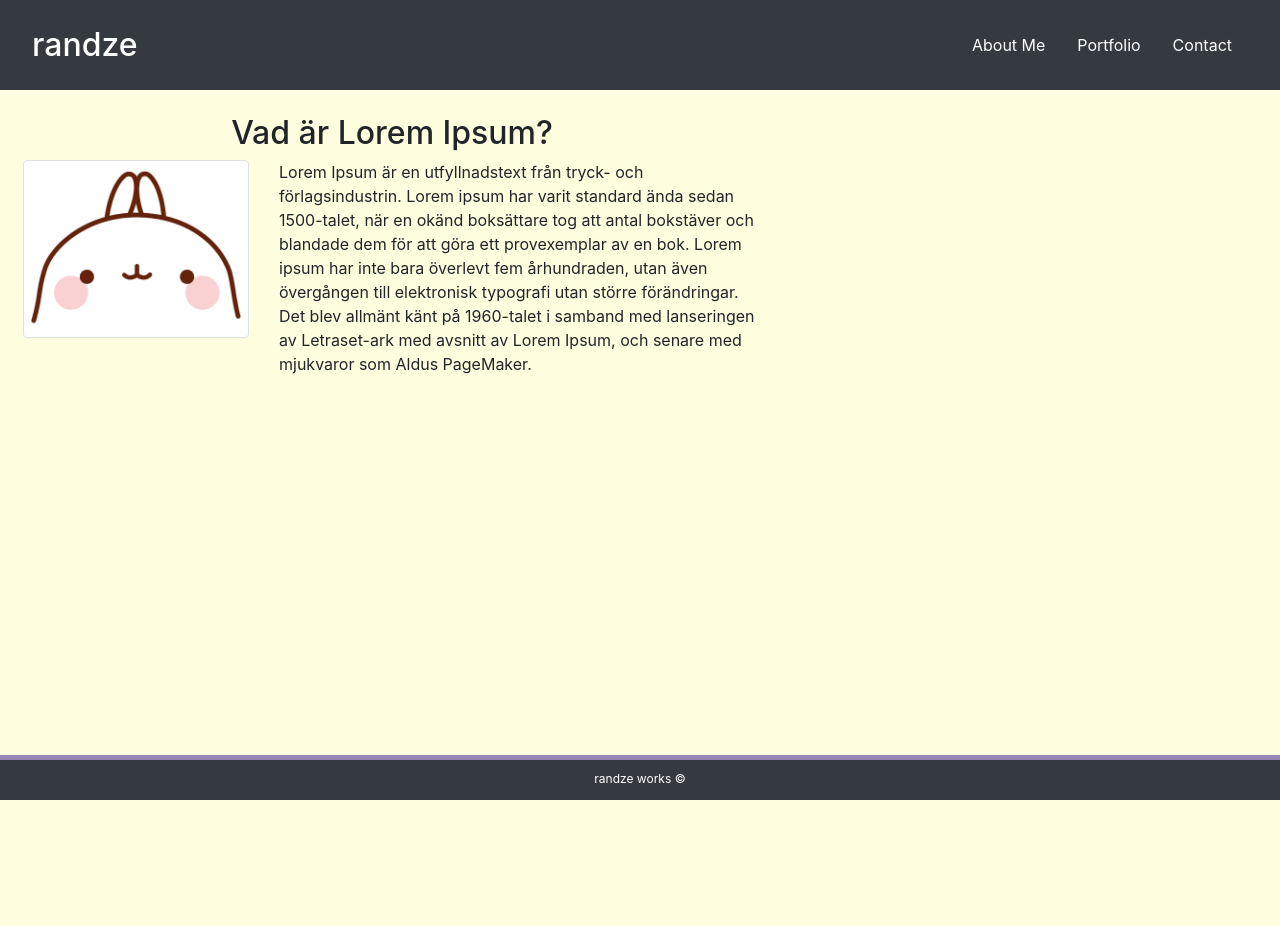
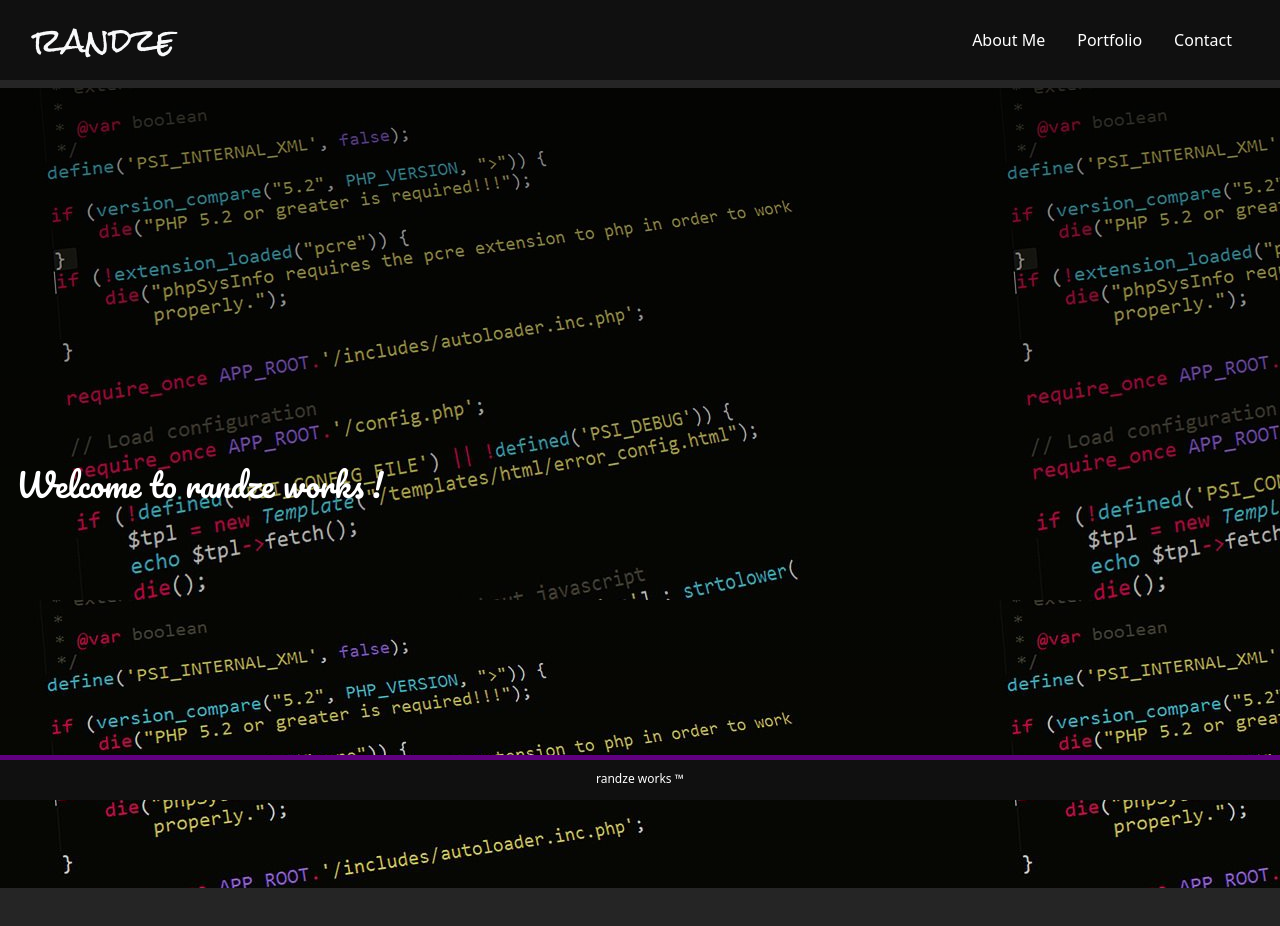
Before and after one commit to randze/Portfolio-Temp-Bootstrap, a plain HTML site: page index.html in a window 1280 px wide. Before the commit the page ends 800 px from the top, so only its background shows below. Drawn offline with nearby package versions, Linux system fonts and the light colour scheme.

Commit message:
Updated theme & added project and 2 homework links

```diff
--- /dev/null
+++ b/assets/css/style.css
@@ -0,0 +1,115 @@
+body {
+    /* background-color: #ffffe0; */
+    background-color: #252525;
+    color: #fff;
+}
+header {
+    /* border-bottom: 5px solid #600080; */
+    background-color: #101010;
+    margin-bottom: .5rem;
+}
+
+footer {
+    background-color: #101010;
+    height: 45px;
+    /* border-top: 5px solid #9685b6 ; */
+    border-top: 5px solid #600080;
+    padding-top: 5px;
+    margin-top: .5rem;
+}
+
+a {
+    color: #fff;
+    text-decoration: none;
+
+}
+
+a:hover {
+    color: #fff;
+}
+
+form {
+    color: #000;
+    background-color: white;
+    margin: 1rem;
+    border: 3px solid gray;
+    border-radius: 5%;
+    padding-top: 7%;
+    padding-bottom: 7%;
+    padding-left: 5%;
+    padding-right: 5%;
+}
+
+label {
+    font-weight: bold;
+}
+
+.h1 {
+    font-size: 2rem;
+    font-family: 'Rock Salt', cursive;
+}
+
+h2 {
+    font-family: 'Pacifico', cursive;
+}
+
+.navbar {
+    padding-top: 1rem;
+    padding-right: 2rem;
+    padding-bottom: 1rem;
+    padding-left: 2rem;
+}
+
+.card {
+    background-color: #bfb5d3;
+    margin-right: .5rem;
+    padding-right: 0;
+    padding-left: 0;
+    margin-top: 0;
+    margin-bottom: 1rem;
+}
+
+.card-text {
+    color: #fff;
+    font-weight: bolder;
+}
+
+.card-img-top {
+    background-color: #9685B6;
+    /* width: 100%; */
+    /* height: auto; */
+    background-repeat: no-repeat;
+    /* border: 1px solid black; */
+    /* padding-top: 2rem;
+    padding-bottom: 2rem; */
+}
+
+/* cfaecf lilac*/
+/* 343a40 dark grey BS*/
+
+.scroll .hero {
+    transform: scale(0.98);
+  }
+
+  .hero {
+    background-attachment: fixed;
+    transition: transform 0.5s ease-in-out;
+  }
+
+  .hero::after {
+    content: '';
+    position: absolute;
+    top: 0;
+    right: 0;
+    bottom: 0;
+    left: 0;
+    background: linear-gradient(
+      rgba(0, 0, 0, 0.5) 0,
+      rgba(0, 0, 0, 0.3) 50%,
+      rgba(0, 0, 0, 0.1) 100%
+    );
+  }
+
+  .hero .container-fluid {
+    z-index: 10;
+  }
--- a/index.html
+++ b/index.html
@@ -5,14 +5,26 @@
     <meta name="viewport" content="width=device-width, initial-scale=1.0">
     <title>About Me</title>
     <!-- Bootstrap CSS -->
-    <link rel="stylesheet" href="https://stackpath.bootstrapcdn.com/bootstrap/4.5.0/css/bootstrap.min.css" integrity="sha384-9aIt2nRpC12Uk9gS9baDl411NQApFmC26EwAOH8WgZl5MYYxFfc+NcPb1dKGj7Sk" crossorigin="anonymous">
+    <link rel="stylesheet" href="https://stackpath.bootstrapcdn.com/bootstrap/5.0.0-alpha1/css/bootstrap.min.css"
+        integrity="sha384-r4NyP46KrjDleawBgD5tp8Y7UzmLA05oM1iAEQ17CSuDqnUK2+k9luXQOfXJCJ4I" crossorigin="anonymous">
+    <script src="https://cdn.jsdelivr.net/npm/popper.js@1.16.0/dist/umd/popper.min.js"
+        integrity="sha384-Q6E9RHvbIyZFJoft+2mJbHaEWldlvI9IOYy5n3zV9zzTtmI3UksdQRVvoxMfooAo"
+        crossorigin="anonymous"></script>
+    <script src="https://stackpath.bootstrapcdn.com/bootstrap/5.0.0-alpha1/js/bootstrap.min.js"
+        integrity="sha384-oesi62hOLfzrys4LxRF63OJCXdXDipiYWBnvTl9Y9/TRlw5xlKIEHpNyvvDShgf/"
+        crossorigin="anonymous"></script>
+    <!-- fontawesome -->
+    <link rel="stylesheet" href="https://use.fontawesome.com/releases/v5.3.1/css/all.css"
+        integrity="sha384-mzrmE5qonljUremFsqc01SB46JvROS7bZs3IO2EmfFsd15uHvIt+Y8vEf7N7fWAU" crossorigin="anonymous">
+    <!-- google fonts -->
+    <link href="https://fonts.googleapis.com/css2?family=Pacifico&family=Rock+Salt&display=swap" rel="stylesheet">
     <!-- Personal CSS -->
-    <link rel="stylesheet" href="style.css">
+    <link rel="stylesheet" href="./assets/css/style.css">
 </head>
 <body>
     <header>
         <!-- Navbar -->
-        <nav id="home"class="navbar navbar-dark bg-dark text-light">
+        <nav id="home"class="navbar text-light">
             <span class="navbar-brand mb-0 h1">randze</span>
             <ul class="nav justify-content-end">
                 <li class="nav-item">
@@ -27,28 +39,21 @@
               </ul>
         </nav>
     </header>
-
-    <section class="container">
-        <br>
-        <div class="row">
-            <div class="col-12 text-center">
-                <h2>Vad är Lorem Ipsum?</h2>
+    <section id="home" class="d-flex align-items-center vh-100 position-relative cover hero" style="background-image:url(./assets/img/coding-bg.jpg);">
+        <div class="container-fluid container-fluid-max">
+          <div class="row">
+            <div class="col-12 col-md-8 col-lg-6 col-xl-5">
+                <h2>Welcome to randze works !</h2>
             </div>
-            <br>
-            <div class="col-sm-12 col-md-4 text-center">
-                <img src="./images/MolangFront2.png" class="rounded img-fluid img-thumbnail" alt="random picture">
-            </div>
-            <div class="col-sm-12 col-md-8">
-                <p> Lorem Ipsum är en utfyllnadstext från tryck- och förlagsindustrin. Lorem ipsum har varit standard ända sedan 1500-talet, när en okänd boksättare tog att antal bokstäver och blandade dem för att göra ett provexemplar av en bok. Lorem ipsum har inte bara överlevt fem århundraden, utan även övergången till elektronisk typografi utan större förändringar. Det blev allmänt känt på 1960-talet i samband med lanseringen av Letraset-ark med avsnitt av Lorem Ipsum, och senare med mjukvaror som Aldus PageMaker.</p>
-            </div>
+          </div>
         </div>
-    </section>
+      </section>
 
     <!-- spacing -->
     <br><br>
 
     <footer class="fixed-bottom text-center align-middle">
-            <span style="color:#fff; font-size:12px;">randze works &#169;</span>
+            <span style="color:#fff; font-size:12px;">randze works &trade;</span>
 
     </footer>
 </body>
--- a/style.css
+++ /dev/null
@@ -1,61 +0,0 @@
-body {
-    background-color: #ffffe0;
-}
-header {
-    border-bottom: 5px solid #s;
-}
-
-footer {
-    background-color: #343a40;
-    height: 45px;
-    border-top: 5px solid #9685b6 ;
-    padding-top: 5px;
-}
-
-a {
-    color: #fff;
-
-}
-
-form {
-    background-color: white;
-    margin: 1rem;
-    border: 3px solid gray;
-    border-radius: 5%;
-    padding-top: 7%;
-    padding-bottom: 7%;
-    padding-left: 5%;
-    padding-right: 5%;
-}
-
-label {
-    font-weight: bold;
-}
-
-.h1 {
-    font-size: 2rem;
-}
-
-.container {
-    margin-left: .5rem;
-    max-width: 768px;
-  }
-
-.navbar {
-    padding-top: 1rem;
-    padding-right: 2rem;
-    padding-bottom: 1rem;
-    padding-left: 2rem;
-}
-
-.card {
-    background-color: #bfb5d3
-}
-
-.card-text {
-    color: #fff;
-    font-weight: bolder;
-}
-
-/* cfaecf lilac*/
-/* 343a40 dark grey BS*/
```
Also changed, not shown: contact.html (+30 -5 lines), portfolio.html (+46 -24 lines), assets/img/MolangFront2.png (renamed from images/MolangFront2.png), assets/img/codequiz - Copy.jpg (added), assets/img/codequiz.jpg (added), assets/img/coding-bg.jpg (added), assets/img/pethome.jpg (added), assets/img/weatherdash.jpg (added).
